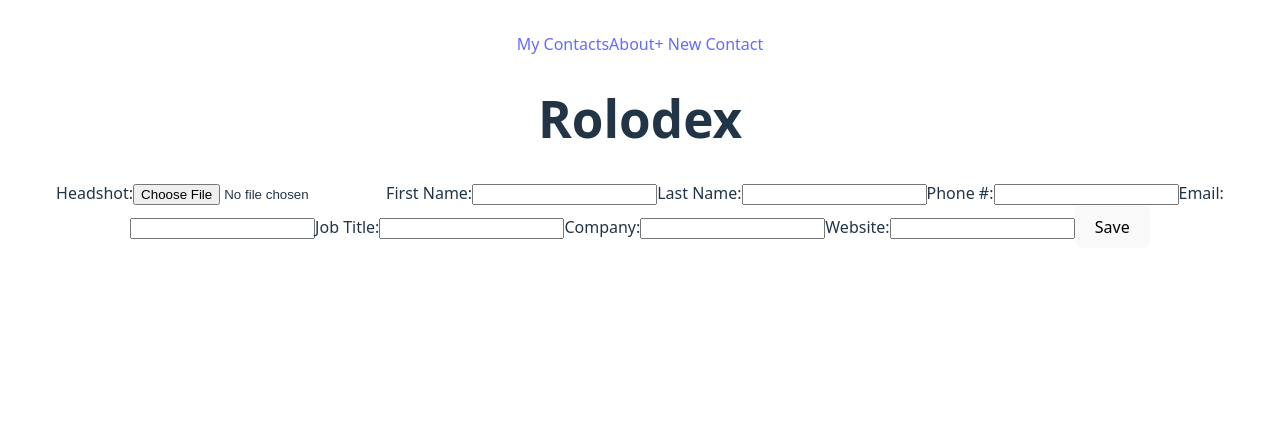
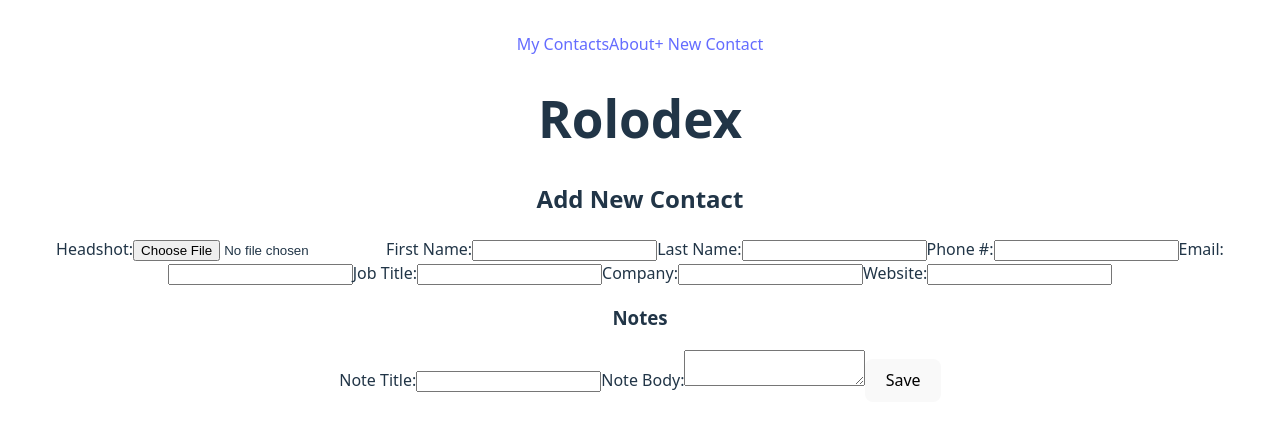
Before and after one commit to kwishart24/rolodex, a React (Vite) app: page /addContact in a window 1280 px wide. Shown: the top 430 px of the page. Built offline with nearby package versions, Linux system fonts and the light colour scheme; no server answers.

Commit message:
adding notes when creating new contact successful!

```diff
--- a/src/api.js
+++ b/src/api.js
@@ -127,3 +127,38 @@ export const createContact = async (newContact) => {
     throw error;
   }
 };
+
+//Create new note
+export const createNote = async (newNote) => {
+  const options = {
+    method: 'POST',
+    headers: {
+      Authorization: airtableToken,
+      'Content-Type': 'application/json',
+    },
+    body: JSON.stringify({
+      fields: {
+        noteTitle: newNote.noteTitle,
+        noteBody: newNote.noteBody,
+        contactId: [newNote.contactId],
+        createdNoteTime: new Date().toISOString(),
+      },
+    }),
+  };
+
+  try {
+    const resp = await fetch(notesUrl, options);
+
+    if (!resp.ok) {
+      const errorText = await resp.text();
+      console.error('Airtable error:', errorText);
+      throw new Error(`Error creating note: ${resp.statusText}`);
+    }
+
+    const data = await resp.json();
+    return data;
+  } catch (error) {
+    console.error(error);
+    throw error;
+  }
+};
--- a/src/pages/components/AddContactForm.jsx
+++ b/src/pages/components/AddContactForm.jsx
@@ -1,5 +1,5 @@
 import { useState } from 'react';
-import { createContact } from '../../api';
+import { createContact, createNote } from '../../api';
 import { uploadHeadshot } from '../../upload';
 
 function AddContactForm() {
@@ -19,6 +19,14 @@ function AddContactForm() {
 
   const [successMessage, setSuccessMessage] = useState('');
 
+  const [noteFormData, setNoteFormData] = useState({
+    noteTitle: '',
+    noteBody: '',
+  });
+
+  //Saving
+  const [isSaving, setIsSaving] = useState(false);
+
   const handleChange = (event) => {
     setContactFormData({
       ...contactFormData,
@@ -30,24 +38,44 @@ function AddContactForm() {
     setHeadshotFile(event.target.files[0]);
   };
 
+  const handleNoteChange = (event) => {
+    setNoteFormData({
+      ...noteFormData,
+      [event.target.name]: event.target.value,
+    });
+  };
+
   const handleSubmit = async (event) => {
     event.preventDefault();
+    setIsSaving(true);
+    setSuccessMessage('');
 
+    try {
       let headshotUrl = '';
 
       if (headshotFile) {
         headshotUrl = await uploadHeadshot(headshotFile);
       }
 
+      //Create the contact
       const createdContact = await createContact({
         ...contactFormData,
         headshot: headshotUrl,
       });
-    console.log('New contact created:', createdContact);
-    console.log('Cloudinary URL:', headshotUrl);
 
+      //Create the note
+      if (noteFormData.noteTitle || noteFormData.noteBody) {
+        await createNote({
+          ...noteFormData,
+          contactId: createdContact.id,
+          createdNoteTime: noteFormData.createdNoteTime,
+        });
+      }
+
+      //capture new contact id so user can navigate to it once its created
       setNewContactId(createdContact.id);
 
+      //clear form data and notes section
       setContactFormData({
         firstName: '',
         lastName: '',
@@ -58,14 +86,39 @@ function AddContactForm() {
         website: '',
       });
 
+      setNoteFormData({
+        noteTitle: '',
+        noteBody: '',
+      });
+
       setHeadshotFile(null);
 
+      //Show success message
       setSuccessMessage('Your new contact has been created!');
+    } finally {
+      setIsSaving(false);
+    }
   };
 
   return (
     <div>
-      {successMessage && (
+      {isSaving ? (
+        <div className="saving-box">
+          <p>Saving your contact...</p>
+        </div>
+      ) : successMessage ? (
+        <div className="success-box">
+          <p>{successMessage}</p>
+          <button>
+            <a href="/">Return to My Contacts</a>
+          </button>
+          <button>
+            <a href={newContactId}>View New Contact</a>
+          </button>
+        </div>
+      ) : null}
+
+      {/* {successMessage && (
         <div>
           <p className="success">{successMessage}</p>
           <button>
@@ -75,7 +128,9 @@ function AddContactForm() {
             <a href={newContactId}>View New Contact</a>
           </button>
         </div>
-      )}
+      )} */}
+
+      <h2>Add New Contact</h2>
       <form onSubmit={handleSubmit}>
         <label htmlFor="headshot">Headshot:</label>
         <input
@@ -149,7 +204,28 @@ function AddContactForm() {
           onChange={handleChange}
         />
 
-        <button type="submit">Save</button>
+        <h3>Notes</h3>
+
+        <label htmlFor="noteTitle">Note Title:</label>
+        <input
+          type="text"
+          id="noteTitle"
+          name="noteTitle"
+          value={noteFormData.noteTitle}
+          onChange={handleNoteChange}
+        ></input>
+
+        <label htmlFor="noteBody">Note Body:</label>
+        <textarea
+          id="noteBody"
+          name="noteBody"
+          value={noteFormData.noteBody}
+          onChange={handleNoteChange}
+        ></textarea>
+
+        <button type="submit" disabled={isSaving}>
+          {isSaving ? 'Saving...' : 'Save'}
+        </button>
       </form>
     </div>
   );
```
Lines whose indentation alone changed are shown as unchanged.
